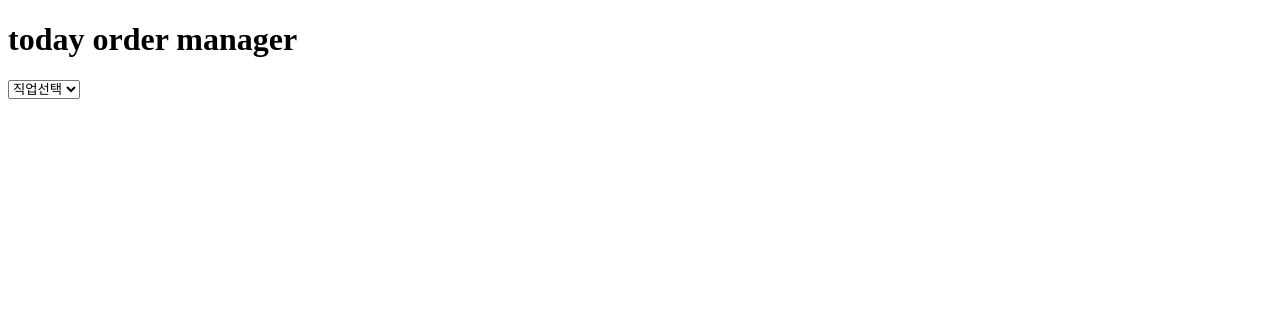
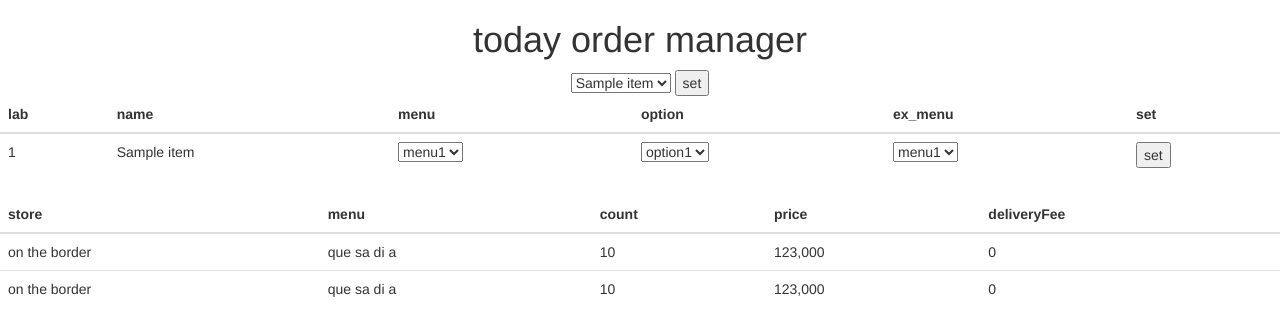
Before and after one commit to dowookim/flask_lunch_order, a Flask app: page /main in a window 1280 px wide. Shown: the top 336 px of the page. Run offline with Flask 2, Linux system fonts and the light colour scheme; tables that the repository leaves empty hold one stand-in row (values such as "Sample post"); a database or web service that is not in the repository returns one stand-in record (values such as "Sample title"); data that the repository does not hold is empty; some libraries are stand-ins or nearby versions.

Commit message:
added templates

```diff
--- a/app/lunchOrder_client/main.py
+++ b/app/lunchOrder_client/main.py
@@ -1,10 +1,14 @@
 from flask import Flask, render_template
+import requests
+import pdb
+
 app = Flask(__name__)
 
 @app.route('/main')
-def hello_world():
-	user_list = ['asd','asd']
+def main():
+	r = requests.get('http://localhost:8000/users')
+	user_list = r.json()
 	return render_template('main.html', user_list=user_list)
 
 if __name__ == '__main__':
-    app.run(debug=True, host='0.0.0.0', port=8001)
+    app.run(host='127.0.0.1', port=8001)
--- a/app/lunchOrder_client/templates/main.html
+++ b/app/lunchOrder_client/templates/main.html
@@ -1,18 +1,93 @@
 <!DOCTYPE html>
 <html>
 <head>
+<!-- Latest compiled and minified CSS -->
+<link rel="stylesheet" href="https://maxcdn.bootstrapcdn.com/bootstrap/3.3.6/css/bootstrap.min.css" integrity="sha384-1q8mTJOASx8j1Au+a5WDVnPi2lkFfwwEAa8hDDdjZlpLegxhjVME1fgjWPGmkzs7" crossorigin="anonymous">
+
+<!-- Optional theme -->
+<link rel="stylesheet" href="https://maxcdn.bootstrapcdn.com/bootstrap/3.3.6/css/bootstrap-theme.min.css" integrity="sha384-fLW2N01lMqjakBkx3l/M9EahuwpSfeNvV63J5ezn3uZzapT0u7EYsXMjQV+0En5r" crossorigin="anonymous">
+
+<!-- Latest compiled and minified JavaScript -->
+<script src="https://maxcdn.bootstrapcdn.com/bootstrap/3.3.6/js/bootstrap.min.js" integrity="sha384-0mSbJDEHialfmuBBQP6A4Qrprq5OVfW37PRR3j5ELqxss1yVqOtnepnHVP9aJ7xS" crossorigin="anonymous"></script>
 <title>Meshkorea lunch order page</title>
 </head>
 <body>
+<center>
+	<h1>today order manager</h1>
+	{% if user_list %}
+	<select name="today_order_manager_list">
+		{% for user in user_list %}
+		<option value={{ user.id }}>{{ user.name }}</option>
+		{% endfor %}
+	</select>
+	<button>set</button>
+	{% endif %}
+</center>
+<table class="table">
+	<thead>
+		<th>lab</th>
+		<th>name</th>
+		<th>menu</th>
+		<th>option</th>
+		<th>ex_menu</th>
+		<th>set</th>
+	</thead>
+	{% if user_list %}
+	<tbody>
+		{% for user in user_list %}
+		<tr>
+			<td>{{ user.team_id }}</td>
+			<td>{{ user.name }}</td>
+			<td>
+				<select name="selected_menu">
+					<option value=1>menu1</option>
+					<option value=2>menu2</option>
+				</select>
+			</td>
+			<td>
+				<select name="selected_option">
+					<option value=1>option1</option>
+					<option value=2>option2</option>
+				</select>
+			</td>
+			<td>
+				<select name="selected_menu">
+					<option value=1>menu1</option>
+					<option value=2>menu2</option>
+				</select>
+			</td>
+			<td>
+				<button>set</button>
+			</td>
+		</tr>
+		{% endfor %}
+	</tbody>
+	{% endif %}
+</table>
 
-<h1>today order manager</h1>
-{% if user_list %}
-<select name="users">
-	{% for user in user_list %}
-		<option value="">직업선택</option>
-	{% endfor %}
-{% endif %}
-</select>
+<table class="table">
+	<thead>
+		<th>store</th>
+		<th>menu</th>
+		<th>count</th>
+		<th>price</th>
+		<th>deliveryFee</th>
+	</thead>
+	<tr>
+		<td>on the border</td>
+		<td>que sa di a</td>
+		<td>10</td>
+		<td>123,000</td>
+		<td>0</td>
+	</tr>
+	<tr>
+		<td>on the border</td>
+		<td>que sa di a</td>
+		<td>10</td>
+		<td>123,000</td>
+		<td>0</td>
+	</tr>
+</table>
 
 </body>
 </html>
```
Also changed, not shown: app/lunchOrder_server/lunch_order_run.py (+3 -5 lines).
